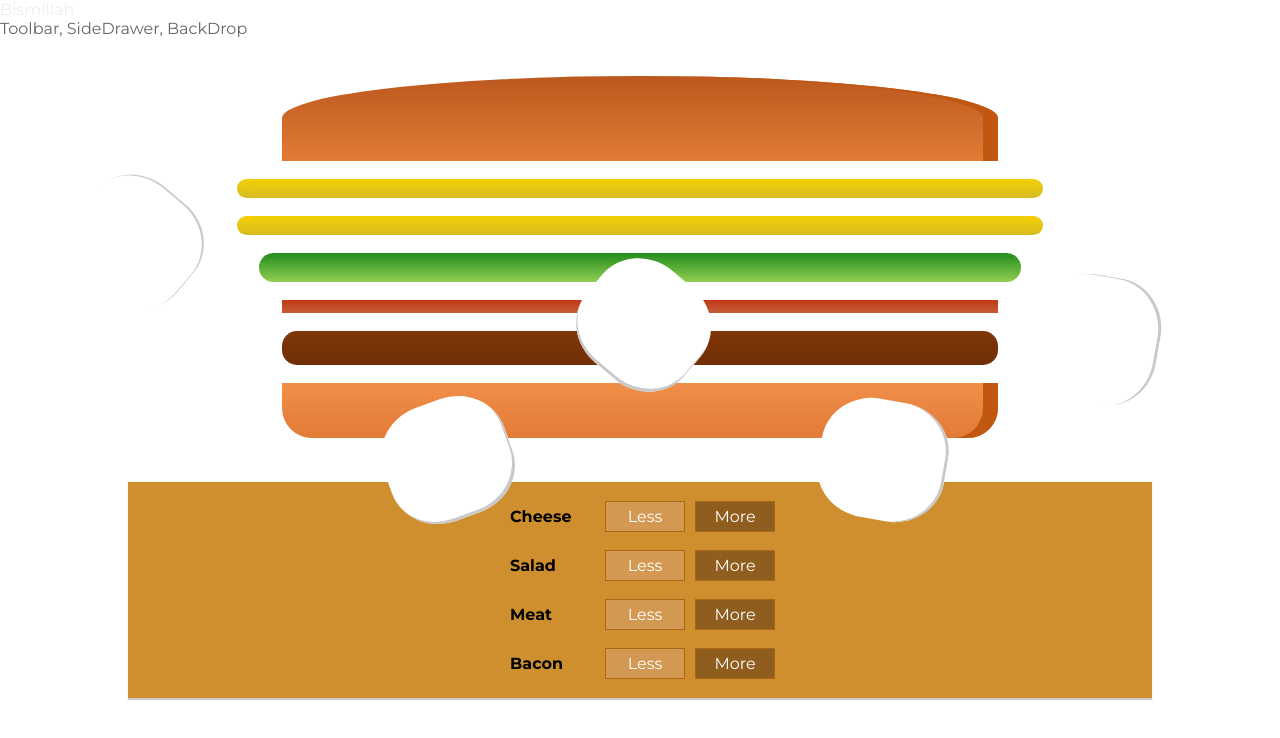
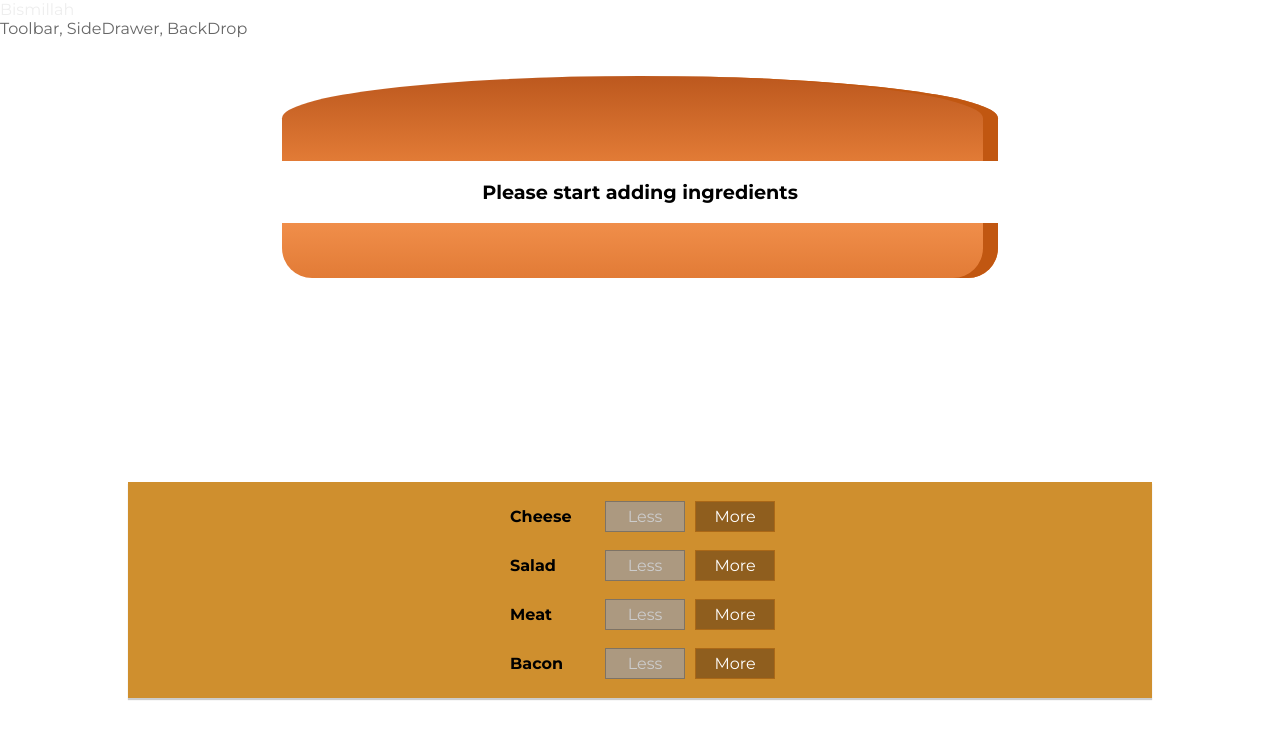
Before and after one commit to sirajrkhan/redux, a React (Create React App) app: page / in a window 1280 px wide. Shown: the top 738 px of the page. Built offline with nearby package versions, Linux system fonts and the light colour scheme.

Commit message:
Add and Remove ingredients completed

```diff
--- a/src/components/Burger/BuildControls/BuildControl/BuildControl.js
+++ b/src/components/Burger/BuildControls/BuildControl/BuildControl.js
@@ -4,8 +4,8 @@ import classes from './BuildControl.module.css'
 const buildControl = (props) => (
     <div className={classes.BuildControl}>
         <div className={classes.Label}>{props.label}</div>
-        <button className={classes.Less}>Less</button>
-        <button className={classes.More}>More</button>
+        <button onClick={props.Less} className={classes.Less} disabled={props.Disabled}>Less</button>
+        <button onClick={props.More} className={classes.More}>More</button>
     </div>
 )
 
--- a/src/components/Burger/BuildControls/BuildControls.js
+++ b/src/components/Burger/BuildControls/BuildControls.js
@@ -13,9 +13,16 @@ const buildControls = (props) => (
     <div className={classes.BuildControls}>
         {
             controls.map(
-                ctrl => <BuildControl key={ctrl.type} label={ctrl.label} />
+                ctrl => <BuildControl
+                            Less={() => props.less(ctrl.type)}
+                            More={() => props.more(ctrl.type)}
+                            Disabled={props.Disabled[ctrl.type]}
+                            key={ctrl.type}
+                            label={ctrl.label}
+                        />
             )
         }
+        {/* {console.log('hi...'+props.Disabled['salad'])} */}
     </div>
 )
 
--- a/src/containers/BurgerBuilder/BurgerBuilder.js
+++ b/src/containers/BurgerBuilder/BurgerBuilder.js
@@ -3,23 +3,74 @@ import Aux from '../../hoc/Aux';
 import Burger from '../../components/Burger/Burger';
 import BuildControls from '../../components/Burger/BuildControls/BuildControls'
 
+const INGREDIENT_PRICES = {
+    cheese: .5,
+    salad:  .3,
+    bacon: .7,
+    meat: 1.3
+}
+
 class BurgerBuilder extends Component{
     state = {
         ingredients : {
-            cheese: 2,
-            salad:  1,
-            seeds1: 1,
-            seeds2: 1,
-            bacon: 1,
-            meat: 1
+            cheese: 0,
+            salad:  0,
+            seeds1: 0,
+            seeds2: 0,
+            bacon: 0,
+            meat: 0
+        },
+        totalPrice: 4
+    }
+
+    addIngredientHandler = (type) => {
+        console.log('Adding...'+type)
+        const oldCount = this.state.ingredients[type];
+        const updatedCount = oldCount + 1;
+        const updatedIngredients = {
+            ...this.state.ingredients
         }
+        updatedIngredients[type] = updatedCount;
+        const priceAddition = INGREDIENT_PRICES[type];
+        const oldPrice = this.state.totalPrice;
+        const newPrice = oldPrice + priceAddition;
+        this.setState({totalPrice: newPrice, ingredients: updatedIngredients})
+    }
+
+    removeIngredientHandler = (type) => {
+        console.log('Removing...'+type)
+        const oldCount = this.state.ingredients[type];
+        if (oldCount <= 0){
+            return;
+        }
+        // const updatedCount = (oldCount !== 0) ? oldCount - 1 : 0 ;
+        const updatedCount = oldCount - 1;
+        const updatedIngredients = {
+            ...this.state.ingredients
+        }
+        updatedIngredients[type] = updatedCount;
+        const priceSubtraction = INGREDIENT_PRICES[type];
+        const oldPrice = this.state.totalPrice;
+        const newPrice = oldPrice - priceSubtraction;
+        this.setState({totalPrice: newPrice, ingredients: updatedIngredients})
     }
 
     render () {
+        const disabledInfo = {
+            ...this.state.ingredients
+        }
+
+        for (let key in disabledInfo){
+            disabledInfo[key] = disabledInfo[key] <=0
+        }
+
         return(
             <Aux>
                 <Burger ingred={this.state.ingredients} />
-                <BuildControls />
+                <BuildControls
+                Disabled={disabledInfo}
+                more={this.addIngredientHandler}
+                less={this.removeIngredientHandler} />
             </Aux>
         )
     }
```
Also changed, not shown: src/components/Burger/Burger.js (+0 -14 lines).
